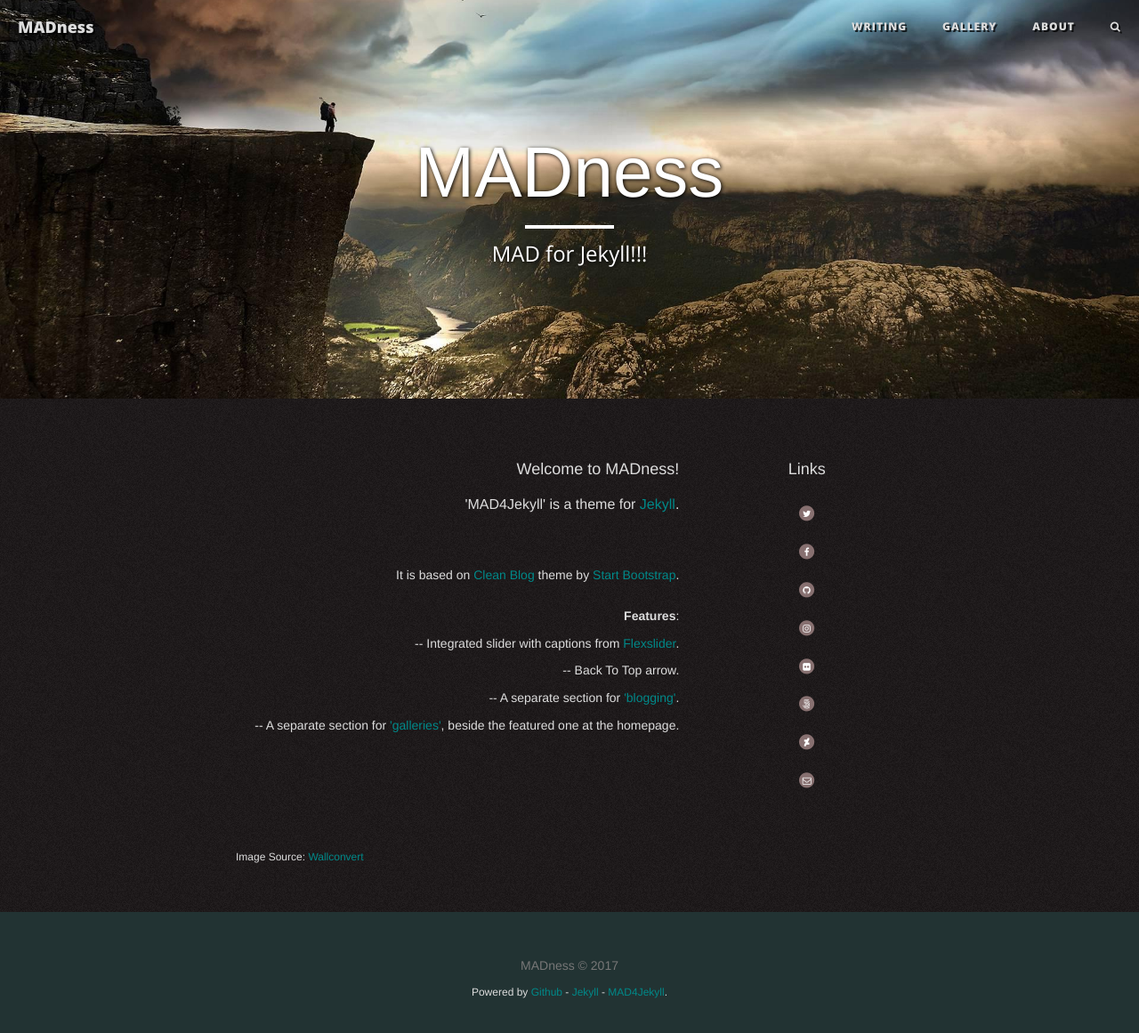
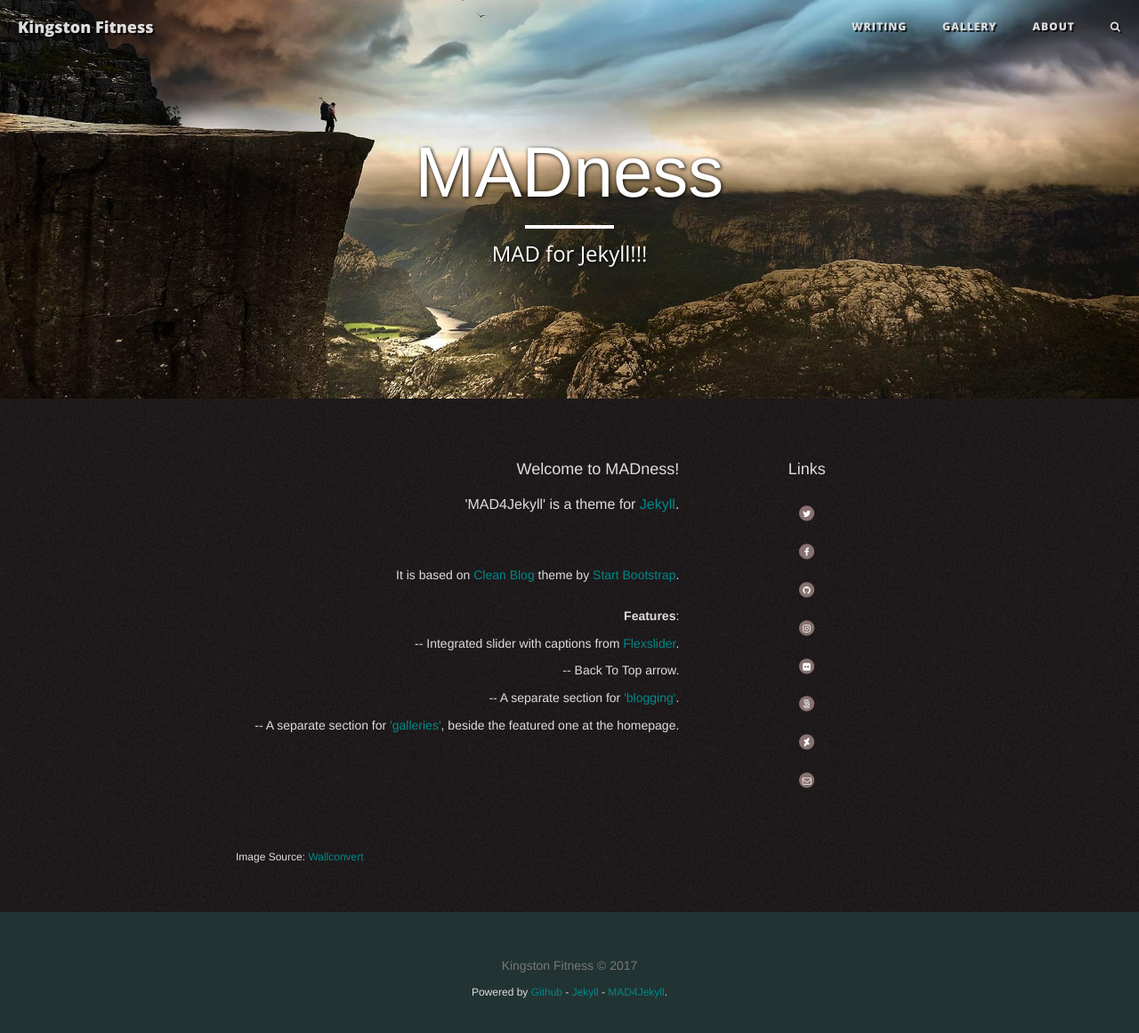
Before and after one commit to KingstonFitness/kingstonfitness.github.io, a Jekyll site: the page built from pages/index.html, in a window 1280 px wide and 1199 px high. Shown: the top 1161 px of the window at 89% size. Built offline with Jekyll 4.4.1, drawn with Linux system fonts in a browser that asks for light colours; nearby versions of some CDN libraries.

Commit message:
no message

```diff
--- a/_config.yml
+++ b/_config.yml
@@ -1,5 +1,5 @@
 # Site settings
-title: "MADness"
+title: "Kingston Fitness"
 description: A Template for Jekyll
 
 # Files
@@ -9,7 +9,7 @@ assets:
   libs: assets/libs
   owner: assets/owner
 logo: logo.png
-discus_shortname: MADness
+discus_shortname: Kingston Fitness
 email: mad@ness.com
 url: "http://madforjekyll.github.io"
 search: true
@@ -24,24 +24,24 @@ wpm: 200
 
 # Owner/author information
 owner:
-  name:   MADness
+  name:   Kingston Fitness
   avatar: avatar.jpg
   # Use the coder's toolbox at http://coderstoolbox.net/string/#!encoding=xml&action=encode&charset=us_ascii to encode your description into XML string
-  description:    MAD for Jekyll
+  description:    Kingston Fitness
 
 # Social networking links used in footer. Update and remove as you like.
-twitter_username: MAD4Jekyll
-facebook_username: MAD4Jekyll
-github_username: MAD4Jekyll
-deviantart_username: MAD4Jekyll
-500px_username: MAD4Jekyll
-flickr_username: MAD4Jekyll
-instagram_username: MAD4Jekyll
+twitter_username: placeholder
+facebook_username: placeholder
+github_username: placeholder
+deviantart_username: placeholder
+500px_username: placeholder
+flickr_username: placeholder
+instagram_username: placeholder
 
 
 # Internal nav
 nav:
- writing: "root_url/writing/"
+ nametest: "root_url/writing/"
  gallery: "root_url/gallery/"
  about: "root_url/about/"
 
```
